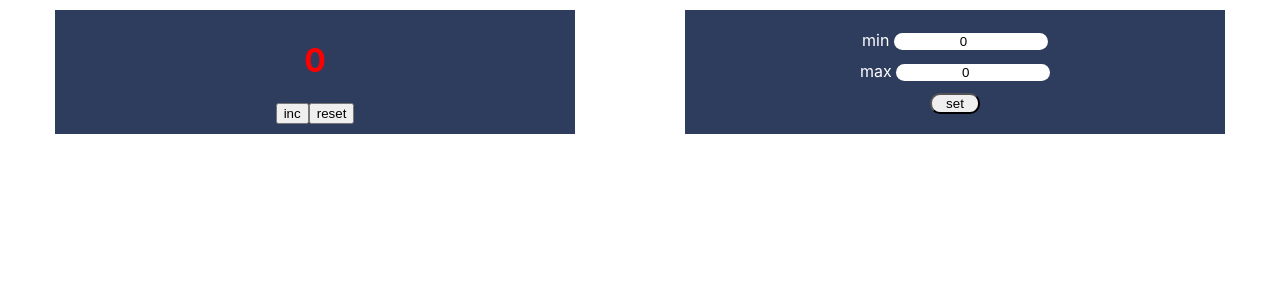
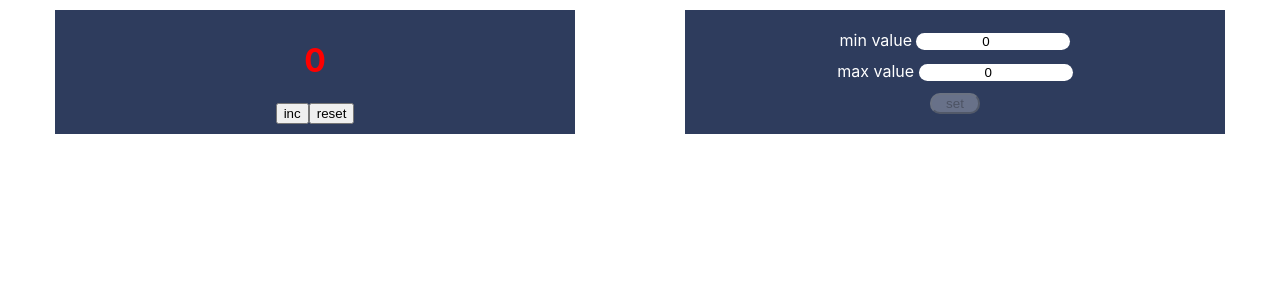
Before and after one commit to khadjaa/counter, a React (Create React App) app: page / in a window 1280 px wide. Shown: the top 300 px of the page. Built offline with nearby package versions, Linux system fonts and the light colour scheme.

Commit message:
some changes

```diff
--- a/src/App.tsx
+++ b/src/App.tsx
@@ -8,30 +8,13 @@ function App() {
     const [value, setValue] = useState<number>(0)
     const [flag, setFlag] = useState<boolean>(false)
     const [flagRes, setFlagRes] = useState<boolean>(false)
-
-    useEffect(() => {
-        resetHandler()
-        // what is the magic with EsLint ?))))))
-
-        // eslint-disable-next-line react-hooks/exhaustive-deps
-    }, [])
-
-    useEffect(() => {
-        setValue(Number(minValue))
-    }, [minValue])
+    const [flagSet, setFlagSet] = useState<boolean>(true)
 
     const incHandler = () => {
         if (value < maxValue) {
-            setValue((prev) => prev + 1) // value smaller one ?
+            setValue((prev) => prev + 1)
         }
-        console.log('Value ', value)
     }
-
-    useEffect(() => {
-        if (maxValue !== 0 && value === maxValue) {
-            setFlag(true)
-        }
-    }, [value])
 
     const resetHandler = () => {
         let minValueAsString = localStorage.getItem('minValue')
@@ -59,6 +42,7 @@ function App() {
         }
         setFlagRes(true)
         setFlag(true)
+        setFlagSet(false)
     }
 
     const saveValuesOnLocalStorage = () => {
@@ -66,37 +50,51 @@ function App() {
         localStorage.setItem('maxValue', JSON.stringify(maxValue))
         setFlagRes(false)
         setFlag(false)
+        setFlagSet(true)
     }
+
+    useEffect(() => {
+        resetHandler()
+    }, [])
+    const testFlag = maxValue !== 0 && value === maxValue
+
+    useEffect(() => {
+        if (maxValue !== 0 && value === maxValue) {
+            setFlag(true)
+        }
+    }, [value])
+
+    useEffect(() => {
+        setValue(Number(minValue))
+        if (minValue > maxValue || minValue === maxValue || minValue < 0 || maxValue < 0) {
+            setFlagSet(true)
+        }
+    }, [minValue, maxValue])
 
     return (
         <div className="App">
             <div className='view'>
-                {flagRes && (minValue < 0 || maxValue < 0 || minValue === maxValue)
+                {flagRes && (minValue < 0 || maxValue < 0 || minValue === maxValue || minValue > maxValue)
                     ? <h1 className={'redValue'}>Incorrect settings</h1>
                     : flagRes
                         ? <h1>press set</h1>
                         : <h1 className={value === maxValue ? 'redValue' : ''}>{value}</h1>
                 }
-
-                {/*{minValue < 0 || maxValue < 0 || minValue === maxValue*/}
-                {/*    ? <h1 className={'redValue'}>Incorrect settings</h1>*/}
-                {/*    : <h1 className={value === maxValue ? 'redValue' : ''}>{value}</h1>*/}
-                {/*}*/}
                 <button onClick={incHandler} disabled={flag}>inc</button>
                 <button onClick={resetHandler} disabled={flagRes}>reset</button>
             </div>
             <div className='set'>
                 <div>
-                    <span>min </span>
+                    <span>min value </span>
                     <input type="number" name="minValue" value={minValue}
                            onChange={(e) => setSettingsValue(e)}/>
                 </div>
                 <div>
-                    <span>max </span>
+                    <span>max value </span>
                     <input type="number" name="maxValue" value={maxValue}
                            onChange={(e) => setSettingsValue(e)}/>
                 </div>
-                <button onClick={saveValuesOnLocalStorage}>set
+                <button onClick={saveValuesOnLocalStorage} disabled={flagSet}>set
                 </button>
             </div>
         </div>
```
